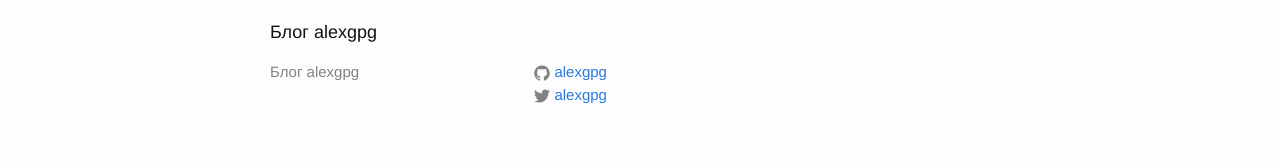
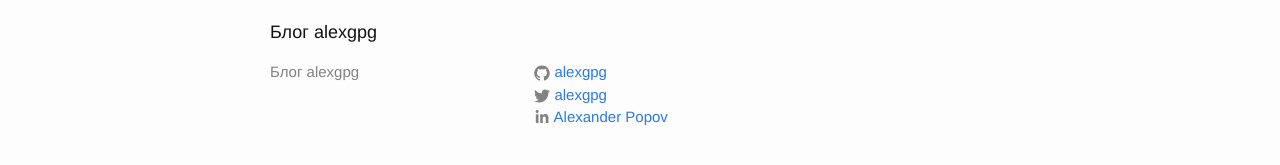
Before and after one commit to alexgpg/alexgpg.github.io, a Jekyll site: the page built from index.html, in a window 1280 px wide. Shown: the part 488-653 px from the top of the page. Built offline with Jekyll 4.4.1, drawn with Linux system fonts in a browser that asks for light colours.

Commit message:
Add link to LinkedIn profile
Thanks for https://gist.github.com/rashivkp/71a56304fecc6def1fa3

```diff
--- a/_config.yml
+++ b/_config.yml
@@ -9,6 +9,8 @@ title: Блог alexgpg
 #url: "http://yourdomain.com" # the base hostname & protocol for your site
 twitter_username: alexgpg
 github_username:  alexgpg
+linkedin_username: alexander-popov-9a647961
+linkedin_name: Alexander Popov
 
 # Build settings
 markdown: kramdown
--- a/_includes/footer.html
+++ b/_includes/footer.html
@@ -42,6 +42,24 @@
             </a>
           </li>
           {% endif %}
+
+          {% if site.linkedin_username %}
+          <li>
+            <a href="https://www.linkedin.com/in/{{ site.linkedin_username }}">
+              <span class="icon  icon--linkedin">
+                <svg viewBox="0 50 512 512" >
+                  <path fill="#828282" d="M150.65,100.682c0,27.992-22.508,50.683-50.273,50.683c-27.765,0-50.273-22.691-50.273-50.683
+                  C50.104,72.691,72.612,50,100.377,50C128.143,50,150.65,72.691,150.65,100.682z M143.294,187.333H58.277V462h85.017V187.333z
+                  M279.195,187.333h-81.541V462h81.541c0,0,0-101.877,0-144.181c0-38.624,17.779-61.615,51.807-61.615
+                  c31.268,0,46.289,22.071,46.289,61.615c0,39.545,0,144.181,0,144.181h84.605c0,0,0-100.344,0-173.915
+                  s-41.689-109.131-99.934-109.131s-82.768,45.369-82.768,45.369V187.333z"/>
+                </svg>
+              </span>
+              <span class="username">{{ site.linkedin_name }}</span>
+            </a>
+          </li>
+          {% endif %}
+
         </ul>
       </div>
 
```
